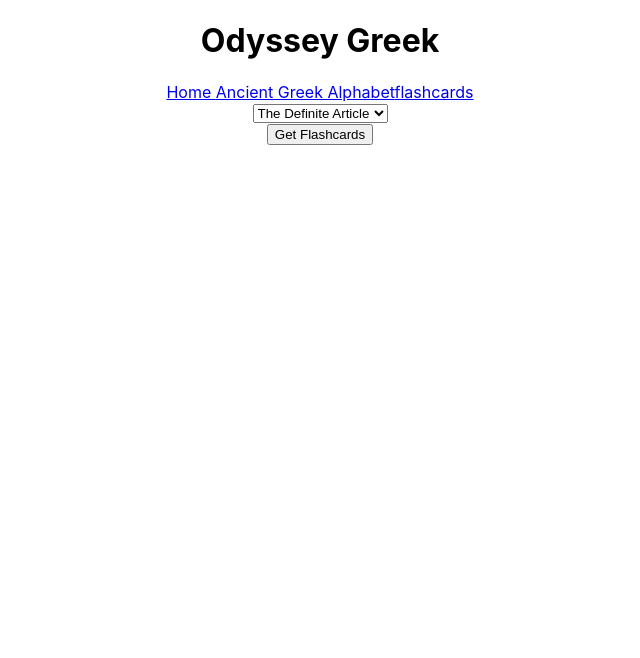
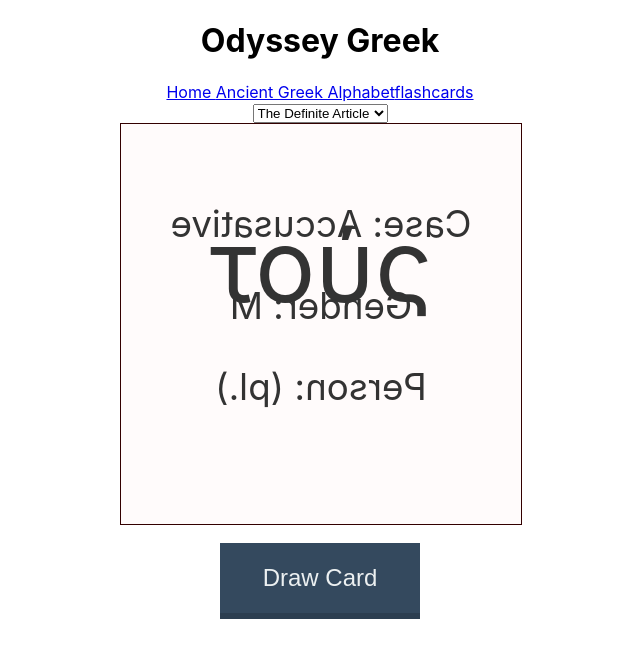
Before and after one commit to seangrant118/odyssey-greek, a React (Create React App) app: page /flashcards in a window 1280 px wide. Shown: the top 658 px of the page, without its empty margins (320-960 px from the left). Built offline with nearby package versions, Linux system fonts and the light colour scheme.

Commit message:
flashcard working

```diff
--- /dev/null
+++ b/src/components/Card.js
@@ -0,0 +1,21 @@
+import React from 'react';
+import './styles/Card.css'
+
+const Card = (props) => (
+  <div className='card-container'>
+    <div className='card'>
+      <div className='front'>
+        <div className='greek'>{props.front}</div>
+      </div>
+      <div className='back'>
+        <div className='definition'>
+        {props.back ? props.back.map((item) => (
+          <p key={item}>{item}</p>
+        )) : <p>Select</p>}
+        </div>
+      </div>
+    </div>
+  </div>
+)
+
+export default Card;
--- /dev/null
+++ b/src/components/DrawCardButton.js
@@ -0,0 +1,17 @@
+import React from 'react';
+import './styles/DrawCardButton.css'
+
+class DrawCardButton extends React.Component {
+  drawCard = () => {
+    this.props.drawCard();
+  }
+  render(props) {
+    return (
+      <div className='button-container'>
+        <button className='button' onClick={this.drawCard}>Draw Card</button>
+      </div>
+    )
+  }
+}
+
+export default DrawCardButton;
--- a/src/components/FlashcardModal.js
+++ /dev/null
@@ -1,24 +0,0 @@
-import React from 'react';
-import Modal from 'react-modal';
-
-Modal.setAppElement(document.getElementById('root'))
-
-const FlashcardModal = (props) => (
-
-  <Modal
-    isOpen={!!props.selectedCard}
-    onRequestClose={props.handleCloseModal}
-    contentLabel='selected card'
-    closeTimeoutMS={200}
-    className='modal'
-  >
-    {props.selectedCard && <p>{props.selectedCard[0]}</p>}
-
-    <button onClick={props.showDetails}>Show Details</button>
-    <button onClick={props.handleCloseModal}>Close</button>
-  </Modal>
-)
-
-export default FlashcardModal
-
-//try creating another nested child
--- a/src/components/Flashcards.js
+++ b/src/components/Flashcards.js
@@ -2,16 +2,25 @@ import React from "react";
 import THE from "../grammer/DefiniteArticle";
 import IAm from '../grammer/IAm';
 import FlashcardsDeck from './FlashcardsDeck';
-import GenerateFlashcards from "./GenerateFlashcards";
-import FlashcardModal from "./FlashcardModal";
+import Card from './Card';
+import DrawCardButton from './DrawCardButton';
 
 class Flashcards extends React.Component {
   state = {
     topic: "Definite Article",
     selectedDeck: THE,
-    selectedCard: undefined,
-    hideDefinition: true
+    currentCard: {}
   };
+  componentDidMount = () => {
+    const currentCards = this.state.selectedDeck
+    this.setState(() => ({
+      currentCard: this.getRandomCard(currentCards)
+    }))
+  }
+  getRandomCard = (currentCards) => {
+    const card = currentCards[Math.floor(Math.random() * currentCards.length)];
+    return card;
+  }
   onTopicChange = e => {
     if (e.target.value === "Definite Article") {
       this.setState(() => ({
@@ -25,19 +34,11 @@ class Flashcards extends React.Component {
       }));
     }
   };
-  handleCard = () => {
-    const random = Math.floor(Math.random() * this.state.selectedDeck.length)
-    const selectedCard = this.state.selectedDeck[random]
-    this.setState(() => ({selectedCard: [selectedCard.word, selectedCard.person, selectedCard.case, selectedCard.gender]}))
-  };
-  handleCloseModal = () => {
+  updateCard = () => {
+    const currentCards = this.state.selectedDeck
     this.setState(() => ({
-      selectedCard: undefined,
-      hideDefinition: true
+      currentCard: this.getRandomCard(currentCards)
     }))
-  };
-  showDetails = () => {
-    this.setState(() => ({hideDefinition: false}))
   }
   render() {
     return (
@@ -46,14 +47,11 @@ class Flashcards extends React.Component {
           topic={this.state.topic}
           onTopicChange={this.onTopicChange}
         />
-        <GenerateFlashcards
-          handleCard={this.handleCard}
+        <Card
+          front={this.state.currentCard.front}
+          back={this.state.currentCard.back}
         />
-        <FlashcardModal
-          selectedCard={this.state.selectedCard}
-          handleCloseModal={this.handleCloseModal}
-          showDetails={this.showDetails}
-        />
+        <DrawCardButton drawCard={this.updateCard} />
       </div>
     );
   }
--- a/src/components/GenerateFlashcards.js
+++ /dev/null
@@ -1,13 +0,0 @@
-import React from 'react';
-
-const GenerateFlashcards = (props) => (
-  <div>
-    <button
-      onClick={props.handleCard}
-    >
-      Get Flashcards
-    </button>
-  </div>
-)
-
-export default GenerateFlashcards;
--- /dev/null
+++ b/src/components/styles/Card.css
@@ -0,0 +1,54 @@
+.card-container {
+  cursor: pointer;
+  height: 400px;
+  width: 400px;
+  perspective: 800px;
+  position: relative;
+  margin: auto;
+  transition: ease-in;
+}
+
+.card {
+  height: 400px;
+  width: 400px;
+  position: absolute;
+  border: 1px solid #300;
+  transform-style: preserve-3d;
+  transition: all 0.4s ease-in-out;
+}
+
+.card:hover {
+  transform: rotateY(180deg);
+  transition: all 0.4s ease-in-out;
+}
+
+.card .front {
+  height: 320px;
+  width: 400px;
+  justify-content: center;
+  backface-visibility: hidden;
+  position: absolute;
+  overflow: hidden;
+  text-align: center;
+  background-color: rgba(255, 251, 251, 1);
+}
+
+.card .back {
+  height: 320px;
+  width: 400px;
+  text-align: center;
+  justify-content: center;
+  transform: rotateY(180deg);
+}
+
+.front {
+  color: #333;
+  font-size: 6.3em;
+  padding-top: 20%;
+}
+
+.back {
+    color: #333;
+  font-size: 2.3em;
+  padding-top: 10%;
+}
--- /dev/null
+++ b/src/components/styles/DrawCardButton.css
@@ -0,0 +1,22 @@
+.button {
+  font-size: 1.5em;
+  border: none;
+  width: 200px;
+  height: 70px;
+  display: block;
+  text-align:center;
+  text-decoration:none;
+  color: #ecf0f1;
+  box-shadow: 0px 6px #2c3e50;
+  background: #34495e;
+  margin: auto;
+  margin-top: 20px;
+}
+
+.button:active{
+  border: none;
+  position:relative;
+  top:3px;
+  box-shadow: 0px 0px #2c3e50;
+  background: #2c3e50;
+}
--- a/src/grammer/DefiniteArticle.js
+++ b/src/grammer/DefiniteArticle.js
@@ -1,88 +1,74 @@
-const THE = [{
-  word: 'ὁ',
-  case: 'Nominative',
-  gender: 'm',
-  person: '(s.)'
+const THE = [
+  {
+    id: 1,
+    front: "ὁ",
+    back: ["Case: Nominative", "Gender: M", "Person: (s.)"]
+  },
+  {
+    id: 2,
+    front: "τόν",
+    back: ["Case: Accusative", "Gender: M", "Person: (s.)"]
   }, {
-  word: 'τόν',
-  case: "Accusative",
-  gender: 'm',
-  person: '(s.)'
+    id: 3,
+    front: "τοῠ",
+    back: ["Case: Genitive", "Gender: M or N", "Person: (s.)"]
   }, {
-  word: 'τοῠ',
-  case: 'Genitive',
-  gender: 'm or n',
-  person: '(s.)'
+    id: 4,
+    front: "τῷ",
+    back: ["Case: Dative", "Gender: M or N", "Person: (s.)"]
   }, {
-  word: 'τῷ',
-  case: 'Dative',
-  gender: 'm or n',
-  person: '(s.)'
+    id: 5,
+    front: "ή",
+    back: ["Case: Nominative", "Gender: F", "Person: (s.)"]
   }, {
-  word: 'ή',
-  case: 'Nominative',
-  gender: 'f',
-  person: '(s.)'
+    id: 6,
+    front: "τήν",
+    back: ["Case: Accusative", "Gender: F", "Person: (s.)"]
   }, {
-  word: 'τήν',
-  case: 'Accusative',
-  gender: 'f',
-  person: '(s.)'
+    id: 7,
+    front: "τῆς",
+    back: ["Case: Genitive", "Gender: F", "Person: (s.)"]
   }, {
-  word: 'τῆς',
-  case: 'Genitive',
-  gender: 'f',
-  person: '(s.)'
+    id: 8,
+    front: "τῇ",
+    back: ["Case: Dative", "Gender: F", "Person: (s.)"]
   }, {
-  word: 'τῇ',
-  case: 'Dative',
-  gender: 'f',
-  person: '(s.)'
+    id: 9,
+    front: "τό",
+    back: ["Case: Nominative or Accusative", "Gender: N", "Person: (s.)"]
   }, {
-  word: 'τό',
-  case: 'Nominative or Accusative',
-  gender: 'n',
-  person: '(s.)'
+    id: 10,
+    front: "οί",
+    back: ["Case: Nominative", "Gender: M", "Person: (pl.)"]
   }, {
-  word: 'οί',
-  case: 'Nominative',
-  gender: 'm',
-  person: '(pl.)'
+    id: 11,
+    front: "τούς",
+    back: ["Case: Accusative", "Gender: M", "Person: (pl.)"]
   }, {
-  word: 'τούς',
-  case: 'Accusative',
-  gender: 'm',
-  person: '(pl.)'
+    id: 12,
+    front: "τῶν",
+    back: ["Case: Genative", "Gender: M or F or N", "Person: (pl.)"]
+  } , {
+    id: 13,
+    front: "τοῖς",
+    back: ["Case: Dative", "Gender: M or N", "Person: (pl.)"]
   }, {
-  word: 'τῶν',
-  case: 'Genitive',
-  gender: 'm or f or n',
-  person: '(pl.)'
+    id: 14,
+    front: "αί",
+    back: ["Case: Nominatve", "Gender: F", "Person: (pl.)"]
   }, {
-  word: 'τοῖς',
-  case: 'Dative',
-  gender: 'm or n',
-  person: '(pl.)'
+    id: 15,
+    front: "τᾱς",
+    back: ["Case: Accusative", "Gender: F", "Person: (pl.)"]
   }, {
-  word: 'αί',
-  case: 'Nominative',
-  gender: 'f',
-  person: '(pl.)'
+    id: 16,
+    front: "ταῖς",
+    back: ["Case: Dative", "Gender: F", "Person: (pl.)"]
   }, {
-  word: 'τᾱς',
-  case: 'Accusative',
-  gender: 'f',
-  person: '(pl.)'
-}, {
-  word: 'ταῖς',
-  case: 'Dative',
-  gender: 'f',
-  person: '(pl.)'
-}, {
-  word: 'τά',
-  case: 'Nominative or Accusative',
-  gender: 'n',
-  person: '(pl.)'
-}]
+    id: 17,
+    front: "τά",
+    back: ["Case: Nominative or Accusative", "Gender: N", "Person: (pl.)"]
+  }
+];
 
 export default THE;
--- a/src/routers/AppRouter.js
+++ b/src/routers/AppRouter.js
@@ -15,7 +15,6 @@ const AppRouter = () => (
         <Route path="/flashcards" component={Flashcards} />
       </Switch>
     </div>
-
   </BrowserRouter>
 );
 
```
Also changed, not shown: src/App.js (+0 -16 lines), 1 other file (tests, documents, lock files or other folders). Lines whose indentation alone changed are shown as unchanged.
